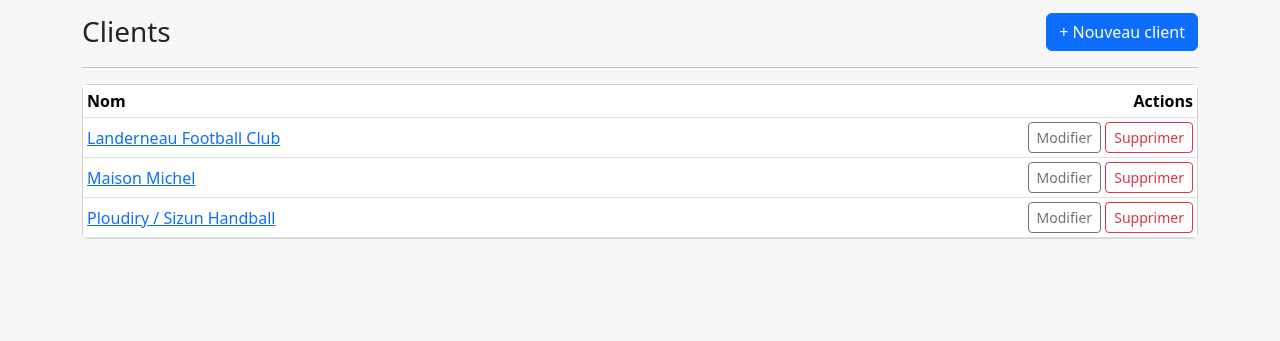
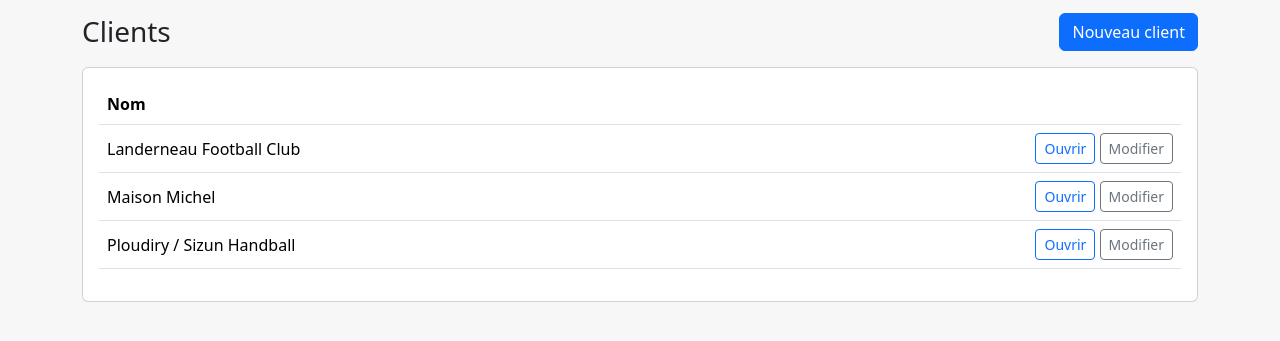
Before and after one commit to lecentrallanderneau-oss/Suivi_futs, a Flask app: page /clients in a window 1280 px wide. Shown: the part 57-398 px from the top of the page. Run offline with Flask 3, Linux system fonts and the light colour scheme.

Commit message:
Update clients.html

```diff
--- a/templates/clients.html
+++ b/templates/clients.html
@@ -1,32 +1,39 @@
 {% extends "base.html" %}
 {% block title %}Clients{% endblock %}
+
 {% block content %}
-<div class="d-flex align-items-center justify-content-between">
+<div class="d-flex justify-content-between align-items-center mb-3">
   <h1 class="h3 mb-0">Clients</h1>
-  <a class="btn btn-primary" href="{{ url_for('client_new') }}">+ Nouveau client</a>
+  <a class="btn btn-primary" href="{{ url_for('client_new') }}">Nouveau client</a>
 </div>
-<hr>
 
 <div class="card">
-  <div class="card-body p-0">
-    <table class="table table-sm mb-0 align-middle">
-      <thead><tr><th>Nom</th><th class="text-end">Actions</th></tr></thead>
+  <div class="card-body">
+    <div class="table-responsive">
+      <table class="table align-middle">
+        <thead>
+          <tr>
+            <th>Nom</th>
+            <th style="width:260px;"></th>
+          </tr>
+        </thead>
         <tbody>
           {% for c in clients %}
           <tr>
-            <td><a href="{{ url_for('client_detail', client_id=c.id) }}">{{ c.name }}</a></td>
+            <td>{{ c.name }}</td>
             <td class="text-end">
-              <a class="btn btn-sm btn-outline-secondary" href="{{ url_for('client_edit', client_id=c.id) }}">Modifier</a>
-              <form method="post" action="{{ url_for('client_delete', client_id=c.id) }}" class="d-inline" onsubmit="return confirm('Supprimer ce client ?');">
-                <button class="btn btn-sm btn-outline-danger">Supprimer</button>
-              </form>
+              <a class="btn btn-sm btn-outline-primary"
+                 href="{{ url_for('client_detail', client_id=c.id) }}">Ouvrir</a>
+              <a class="btn btn-sm btn-outline-secondary"
+                 href="{{ url_for('client_edit', client_id=c.id) }}">Modifier</a>
             </td>
           </tr>
           {% else %}
-          <tr><td colspan="2" class="text-center text-muted">Aucun client.</td></tr>
+          <tr><td colspan="2" class="text-muted text-center">Aucun client.</td></tr>
           {% endfor %}
         </tbody>
       </table>
     </div>
   </div>
+</div>
 {% endblock %}
```
Lines whose indentation alone changed are shown as unchanged.
